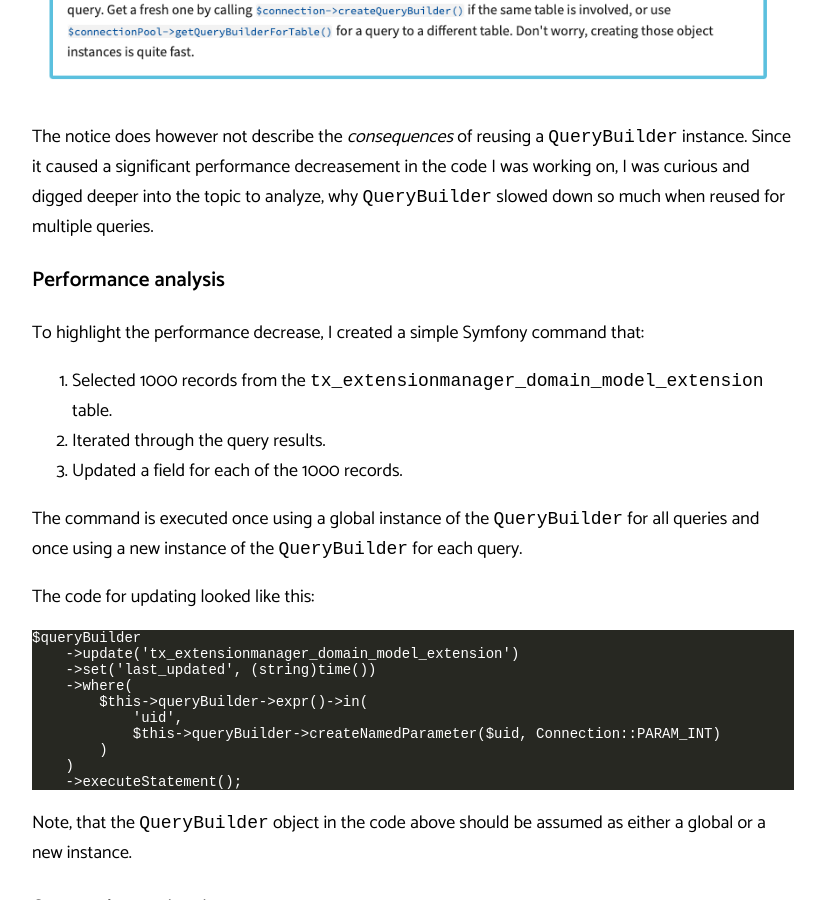
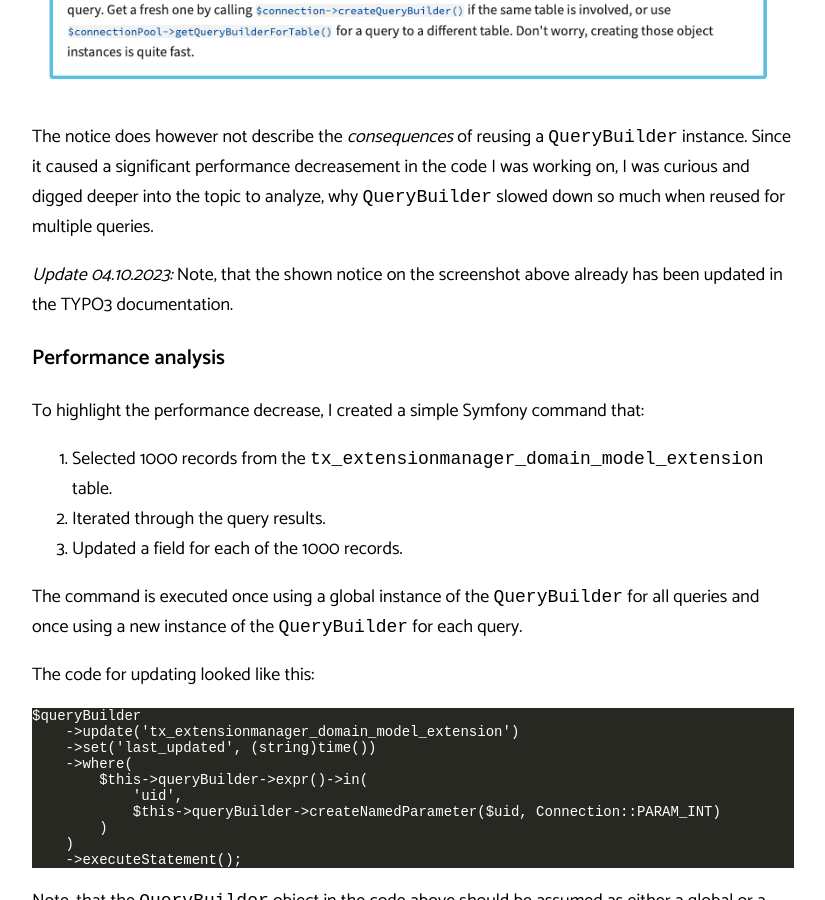
Before and after one commit to derhansen/derhansen.github.io, a Jekyll site: the page built from _posts/2023-10-01-do-not-reuse-typo3-querybuilder-instances.md, in a window 1280 px wide and 900 px high, scrolled down 972 px. Shown: the whole window, without its empty margins (227-1052 px from the left). Built offline with Jekyll 4.4.1, drawn with Linux system fonts in a browser that asks for light colours; comment, search, counter and statistics services are not loaded.

Commit message:
Added notice about documentation update

```diff
--- a/_posts/2023-10-01-do-not-reuse-typo3-querybuilder-instances.md
+++ b/_posts/2023-10-01-do-not-reuse-typo3-querybuilder-instances.md
@@ -32,6 +32,9 @@ The TYPO3 documentation advises against reusing the `QueryBuilder`, emphasizing
 The notice does however not describe the _consequences_ of reusing a `QueryBuilder` instance. Since it caused
 a significant performance decreasement in the code I was working on, I was curious and digged deeper into the
 topic to analyze, why `QueryBuilder` slowed down so much when reused for multiple queries.
+
+_Update 04.10.2023:_ Note, that the shown notice on the screenshot above already has been updated in the
+TYPO3 documentation.
 
 ### Performance analysis
 
```
